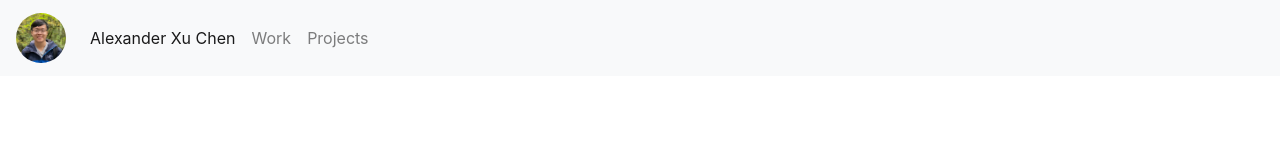
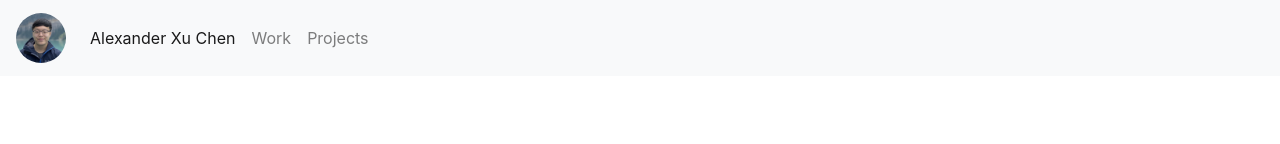
Before and after one commit to AlexXuChen/AlexXuChen.github.io, a React (Create React App) app: page /stack in a window 1280 px wide. Shown: the top 144 px of the page. Built offline with nearby package versions, Linux system fonts and the light colour scheme.

Commit message:
update profile pic

```diff
--- a/src/components/navbar.js
+++ b/src/components/navbar.js
@@ -11,9 +11,9 @@ class Navbar extends Component {
   render() {
     return (
       <nav className="navbar navbar-expand-lg navbar-light bg-light fixed-top">
-        <a className="navbar-brand navName" href="#">
+        <a className="navbar-brand navName">
           <img
-            src={require("../res/profile.jpg")}
+            src={require("../res/profile.jpeg")}
             className="profile d-inline-block align-top"
             alt=""
           />
```
Also changed, not shown: src/res/profile.jpeg (added), src/res/profile.jpg (deleted).
